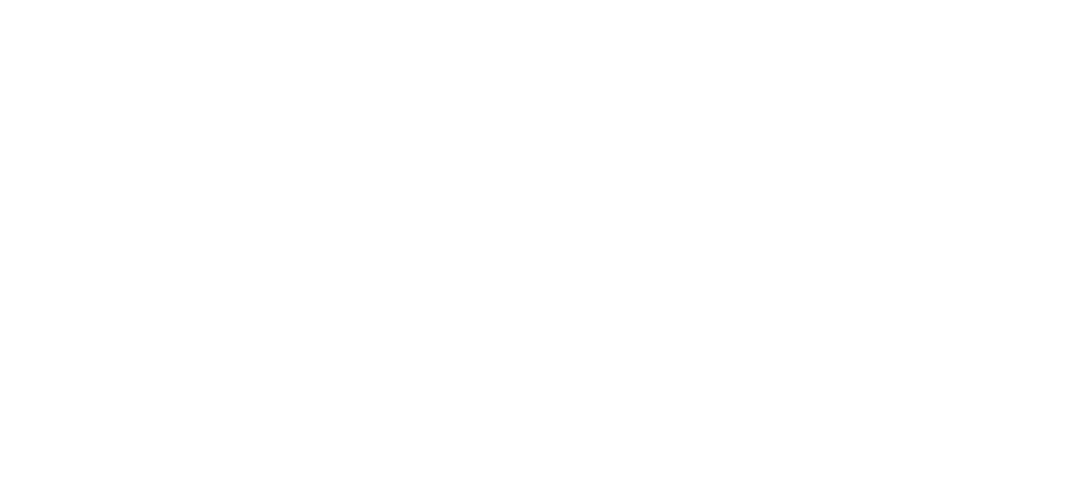
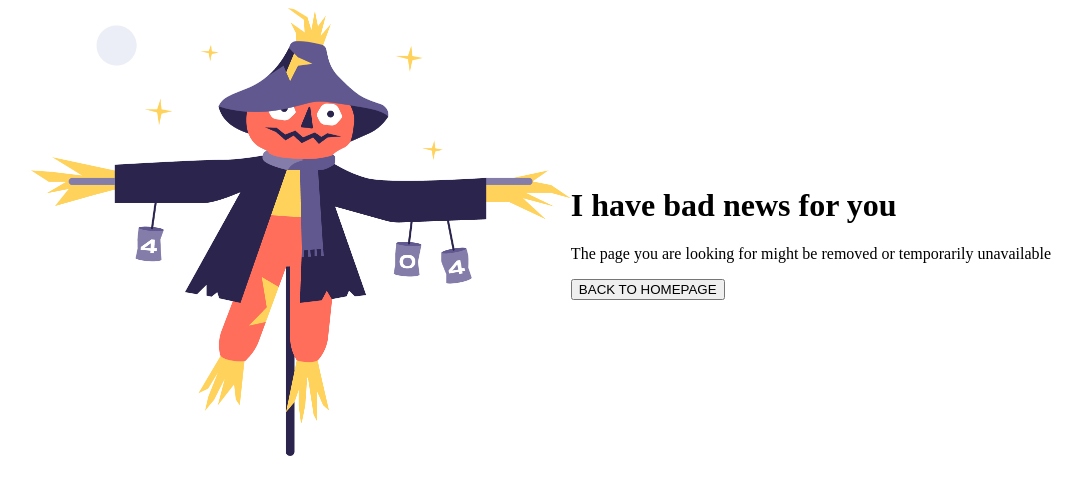
Before and after one commit to Chumki111/404-page-challenge, a plain HTML site: page index.html in a window 1280 px wide. Shown: the whole page, without its empty margins (99-1181 px from the left). Drawn offline with Linux system fonts and the light colour scheme.

Commit message:
added my second commit

```diff
--- a/index.html
+++ b/index.html
@@ -4,8 +4,32 @@
     <meta charset="UTF-8">
     <meta name="viewport" content="width=device-width, initial-scale=1.0">
     <title>404 Page Challenge</title>
+    <style>
+        .container{
+            display: flex;
+            justify-content: center;
+            align-items: center;
+        }
+        .container-photo{
+            width: 540px;
+            height: 450px;
+        }
+        img{
+            width: 100%;
+        }
+    </style>
 </head>
 <body>
+    <div class="container">
+        <div class="container-photo">
+      <img src="Scarecrow.png" alt="">
+        </div>
+        <div class="container-description">
+            <h1>I have bad news for you</h1>
+            <p>The page you are looking for might be removed or temporarily unavailable</p>
+            <button>BACK TO HOMEPAGE</button>
 
+        </div>
+    </div>
 </body>
 </html>
```
